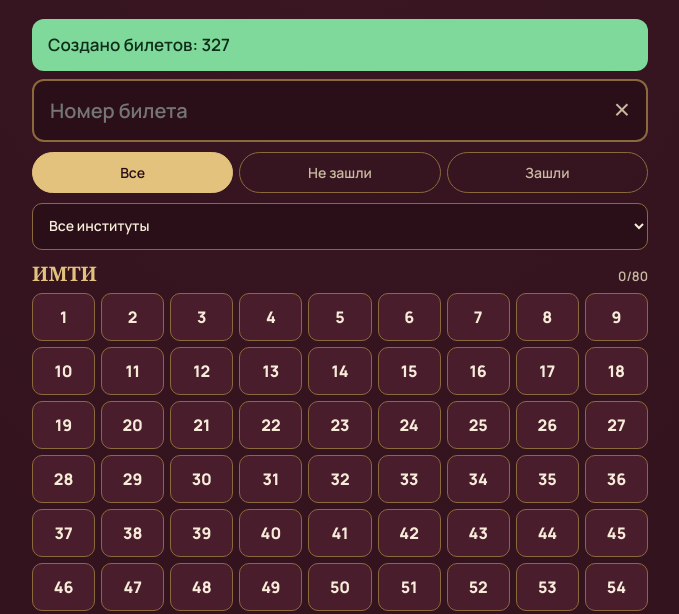
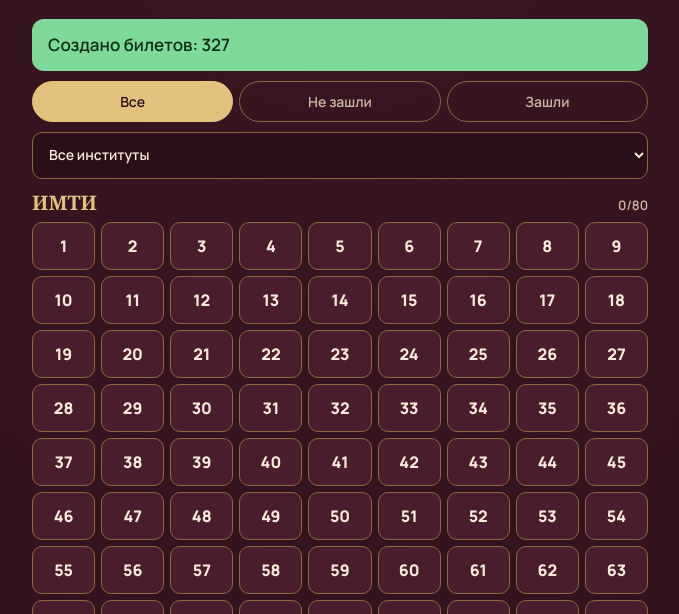
Before and after one commit to abdylaz1z/-ticket_cheking, a plain HTML site: page index.html in a window 1280 px wide. Shown: the part 177-791 px from the top of the page, without its empty margins (300-979 px from the left). Drawn offline with nearby package versions, Linux system fonts and the light colour scheme.

Commit message:
Hide search input div in index.html

```diff
--- a/index.html
+++ b/index.html
@@ -24,7 +24,7 @@
 
 <main>
   <div id="msg" class="msg" hidden role="status" aria-live="polite"></div>
-  <div class="srch">
+  <div class="srch" hidden>
     <input id="q" placeholder="Номер билета" autocomplete="off" autocapitalize="off" enterkeyhint="go" aria-label="Номер билета">
     <button id="clr" aria-label="Очистить">×</button>
   </div>
```
